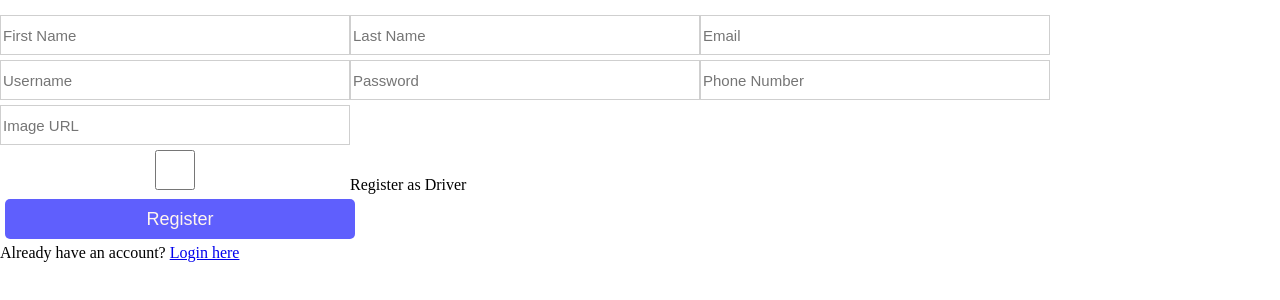
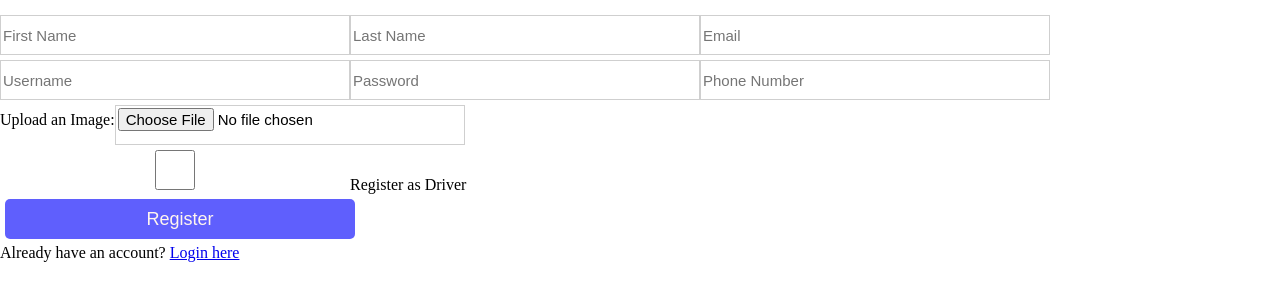
Before and after one commit to TechonomicsProjectTeam/MERAKI_Academy_Project_5, a React (Create React App) app in the folder frontend/: page / in a window 1280 px wide. Shown: the top 300 px of the page. Built offline with nearby package versions, Linux system fonts and the light colour scheme.

Commit message:
adding upload image using cloudinary

```diff
--- a/frontend/src/Pages/Register/Register.js
+++ b/frontend/src/Pages/Register/Register.js
@@ -14,13 +14,23 @@ const Register = () => {
   const [userName, setUserName] = useState("");
   const [password, setPassword] = useState("");
   const [phoneNumber, setPhoneNumber] = useState("");
-  const [image, setImage] = useState("");
+  const [image, setImage] = useState(null);
   const [roleId, setRoleId] = useState(1);
   const [message, setMessage] = useState("");
   const [status, setStatus] = useState(false);
 
   const createNewUser = async (e) => {
     e.preventDefault();
+    let imageUrl = "";
+    if (image) {
+      imageUrl = await uploadImageToCloudinary();
+      if (!imageUrl) {
+        setMessage("Image upload failed");
+        setTimeout(() => setMessage(""), 3000);
+        return;
+      }
+    }
+
     try {
       const result = await axios.post("http://localhost:5000/users/register", {
         first_name: firstName,
@@ -29,7 +39,7 @@ const Register = () => {
         username: userName,
         password,
         phone_number: phoneNumber,
-        images: image,
+        images: imageUrl,
         role_id: roleId,
       });
 
@@ -38,13 +48,11 @@ const Register = () => {
         setMessage(result.data.message);
         setFirstName("");
         setLastName("");
-        setImage("");
         setEmail("");
         setPassword("");
         setUserName("");
         setPhoneNumber("");
         setStatus(true);
-
         setTimeout(() => navigate("/login"), 2000);
       } else {
         setMessage(result.data.message);
@@ -57,6 +65,29 @@ const Register = () => {
         setMessage("An unexpected error occurred. Please try again.");
       }
       setStatus(false);
+    }
+  };
+
+  const handleFileChange = (e) => {
+    setImage(e.target.files[0]);
+  };
+
+  const uploadImageToCloudinary = async () => {
+    const data = new FormData();
+    data.append("file", image);
+    data.append("upload_preset", "rgtsukxl");
+    data.append("cloud_name", "dqefjpmuo");
+
+    try {
+      const response = await fetch("https://api.cloudinary.com/v1_1/dqefjpmuo/image/upload", {
+        method: "post",
+        body: data
+      });
+      const result = await response.json();
+      return result.url;
+    } catch (error) {
+      console.error("Error uploading image to Cloudinary:", error);
+      return null;
     }
   };
 
@@ -99,12 +130,10 @@ const Register = () => {
           value={phoneNumber}
           onChange={(e) => setPhoneNumber(e.target.value)}
         />
-        <input
-          type="text"
-          placeholder="Image URL"
-          value={image}
-          onChange={(e) => setImage(e.target.value)}
-        />
+        <div className="file-input-container">
+          <label htmlFor="image">Upload an Image:</label>
+          <input type="file" id="image" name="image" accept="image/*" onChange={handleFileChange} />
+        </div>
         <div>
           <label>
             <input
```
